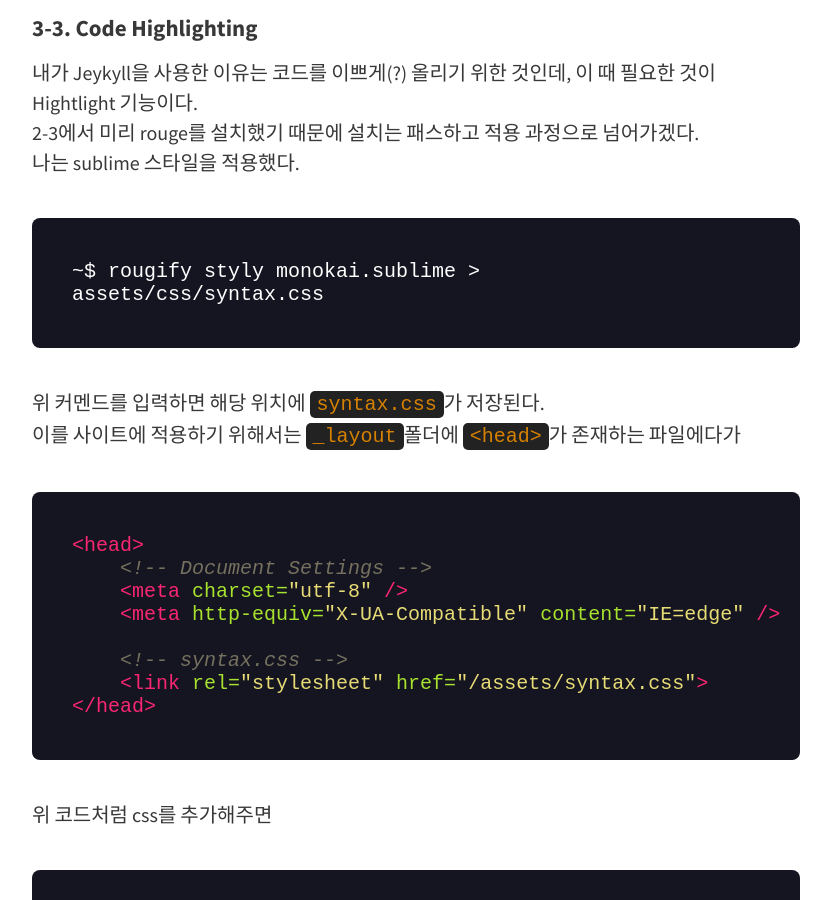
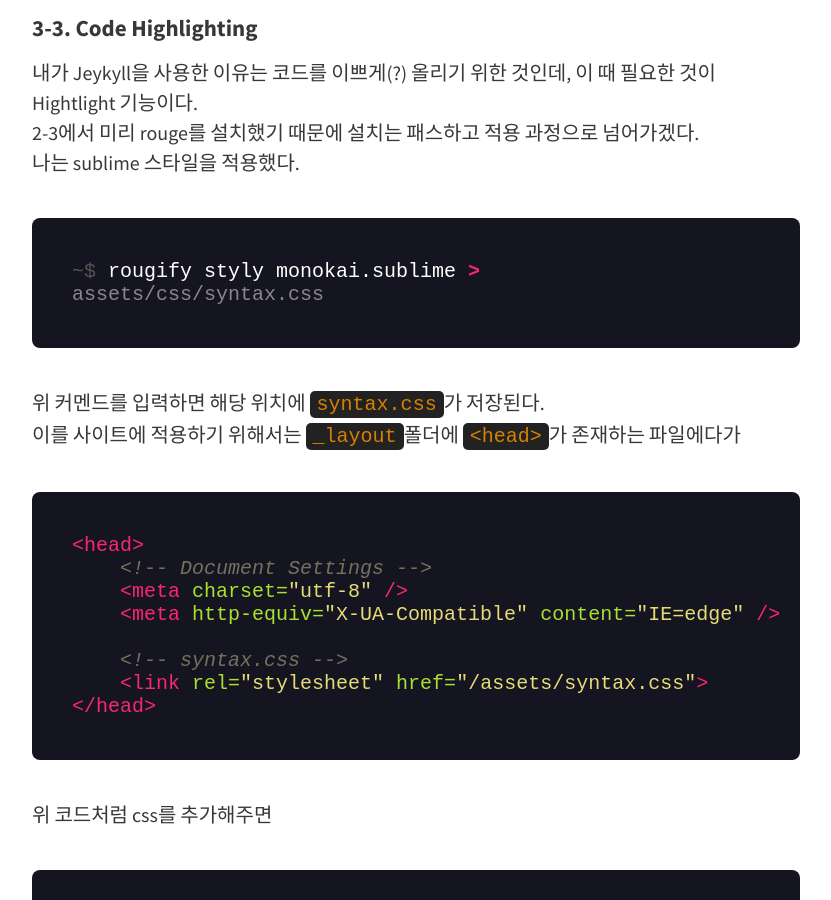
Before and after one commit to soomin0328/soomin0328.github.io, a Jekyll site: the page built from _posts/2018-12-14-Setup-Devlog.md, in a window 1280 px wide and 900 px high, scrolled down 4326 px. Shown: the whole window, without its empty margins (224-1055 px from the left). Built offline with Jekyll 4.4.1, drawn with Linux system fonts in a browser that asks for light colours; nearby versions of some CDN libraries; comment, search, counter and statistics services are not loaded.

Commit message:
update post

````diff
--- a/_posts/2018-12-14-Setup-Devlog.md
+++ b/_posts/2018-12-14-Setup-Devlog.md
@@ -114,7 +114,7 @@ theme_settings:
 내가 Jeykyll을 사용한 이유는 코드를 이쁘게(?) 올리기 위한 것인데, 이 때 필요한 것이 Hightlight 기능이다.
 2-3에서 미리 rouge를 설치했기 때문에 설치는 패스하고 적용 과정으로 넘어가겠다.
 나는 sublime 스타일을 적용했다.
-```
+``` terminal
 ~$ rougify styly monokai.sublime >
 assets/css/syntax.css
 ```
````
